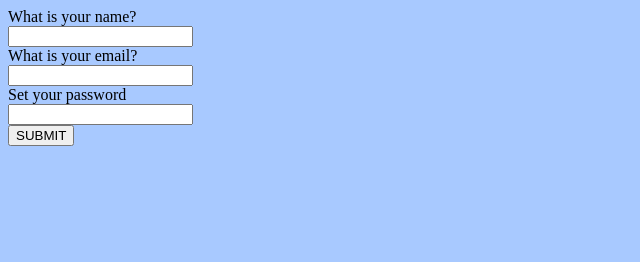
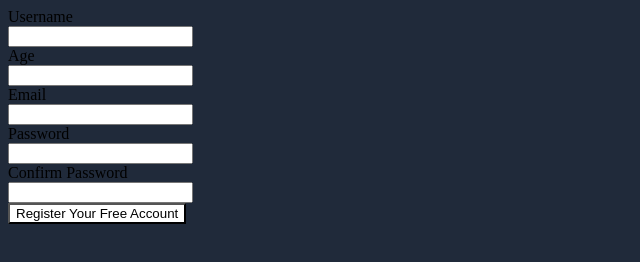
Before and after one commit to Bryce628/rice, a website: page index.html in a window 1280 px wide. Shown: the whole page, without its empty margins (0-640 px from the left). Drawn offline with Linux system fonts and the light colour scheme.

Commit message:
first commit

```diff
--- a/index.html
+++ b/index.html
@@ -4,19 +4,27 @@
 		<title>Game</title>
 		<style>
 			body{
-				background-color: #a8c9ff;
+				background-color: #202a3a;
 			}
+			button{
+				background-color: #FFFFFF;
+			}
+			username{text-align:center;}
 		</style>
 	</head>
 	<body>
 		<div>
-			<label>What is your name?</label>
-			<br><input type='text' name='name'>
-			<label><br>What is your email?</label>
+			<label>Username</label>
+			<br><input type='text' name='username'>
+			<label><br>Age</label>
+			<br><input type='text'name='age'>
+			<label><br>Email</label>
 			<br><input type='text' name='email'>
-			<label><br>Set your password</label>
+			<label><br>Password</label>
 			<br><input type='password'name='password'>
-			<br><button>SUBMIT</button>
+			<label><br>Confirm Password</label>
+			<br><input type='password'name='confirmPassword'>
+			<br><button>Register Your Free Account</button>
 		</div>
 	</body>
 </html>
```
Also changed, not shown: index.js (+8 -0 lines).
